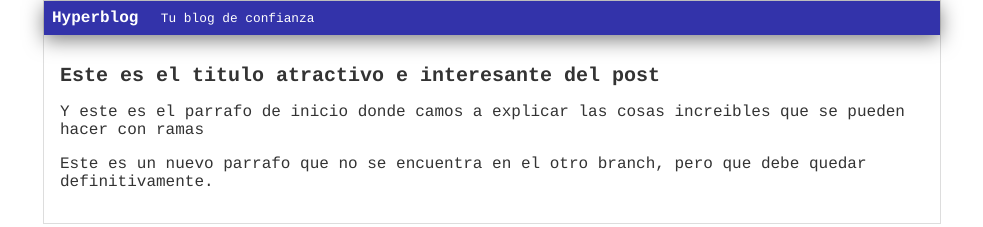
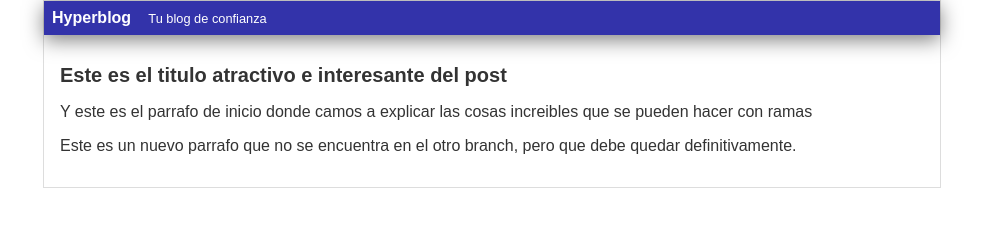
Before and after one commit to wfpinedar/hyperblog, a plain HTML site: page index.html in a window 1280 px wide. Shown: the whole page, without its empty margins (148-1131 px from the left). Drawn offline with Linux system fonts and the light colour scheme.

Commit message:
cambio de la fuente

```diff
--- a/css/estilo.css
+++ b/css/estilo.css
@@ -2,7 +2,7 @@ body
 {
   color: #333;
   text-align: center;
-  font-family: Courier;
+  font-family: "Arial";
   font-size: 16px;
   margin: 0;
   padding: 0;
```
